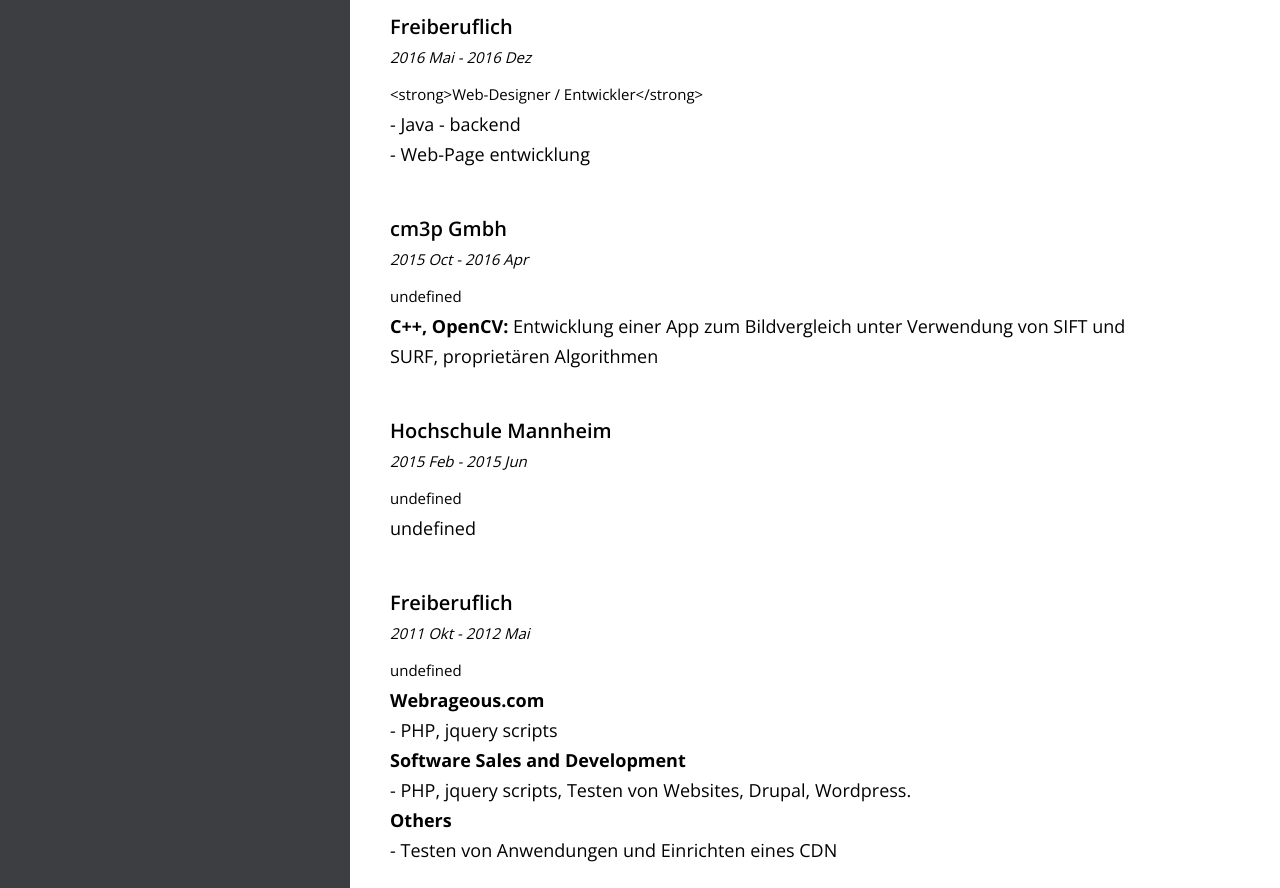
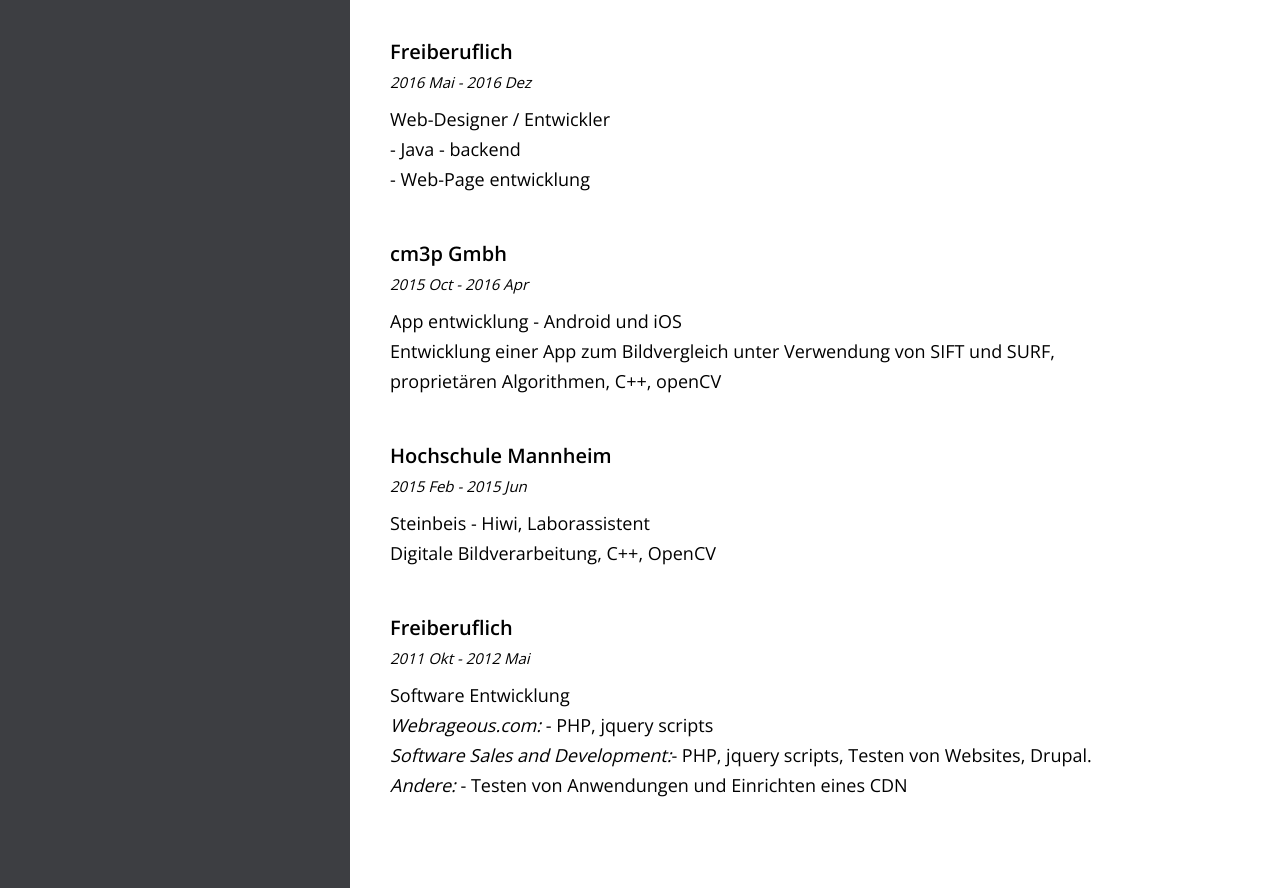
Before and after one commit to alejandropriv/CV, a plain HTML site: page index.html in a window 1280 px wide. Shown: the part 2271-3159 px from the top of the page. Drawn offline with nearby package versions, Linux system fonts and the light colour scheme.

Commit message:
hoja 2 DE

```diff
--- a/css/styles.css
+++ b/css/styles.css
@@ -254,6 +254,21 @@
    margin-bottom: 40px;
    font-weight: 600;
 }
+
+.experience-title {
+  color: #000;
+  text-align: left;
+  font-size: 20px;
+  font-weight: 600;
+}
+
+.sub-title {
+  color: #000;
+  text-align: left;
+  font-size: 18px;
+  font-weight: 400;
+}
+
  .experience .company-wrapper {
    /* width: 190px; */
    float: left;
--- a/index.html
+++ b/index.html
@@ -180,7 +180,7 @@
                           </div>
                        </div>
                     </div>
-                    <div class="divider" style="height: 250px"></div>
+                    <div class="divider" style="height: 225px"></div>
                     <div id="E2">
                        <div class="company-wrapper clearfix">
                           <div id="WETitle2" class="experience-title">Automation Engineer  -  Choucair Testing S.A</div>
@@ -229,6 +229,7 @@
                  </div>
                  <!--Skill experience-->
               </div>
+              <div class="divider" style="height: 50px"></div>
               <div class="clearfix"></div>
               <div class="container">
                  <h3 id="CTitleGeneral" class="experience-title">Contracts </h3>
@@ -240,7 +241,7 @@
                        <!-- THE TIME YOU WORK WITH THE COMPANY  -->
                     </div>
                     <div class="job-wrapper clearfix">
-                       <div id="CSubtitle10" class="experience-title"><strong>Web Designer / Developer</strong></div>
+                       <div id="CSubtitle10" class="sub-title"><strong>Web Designer / Developer</strong></div>
                        <!-- JOB TITLE  -->
                        <div id="CDescription10" class="company-description">
                           - Java - backend<br>
@@ -256,7 +257,7 @@
                        <!-- THE TIME YOU WORK WITH THE COMPANY  -->
                     </div>
                     <div class="job-wrapper clearfix">
-                       <div id="CSubtitle9" class="experience-title"><strong>Master Thesis: Integration from OpenCV in the Smartphone platforms, IPhone, IPad and Android</strong></div>
+                       <div id="CSubtitle9" class="sub-title"><strong>Thesis: Integration from OpenCV in the Smartphone platforms, IPhone, IPad and Android</strong></div>
                        <!-- JOB TITLE  -->
                        <div id="CDescription9" class="company-description">
                           <strong>C++, OpenCV:</strong> Designed an image comparison app using SIFT and SURF  <!-- JOB DESCRIPTION  -->
@@ -271,7 +272,7 @@
                        <!-- THE TIME YOU WORK WITH THE COMPANY  -->
                     </div>
                     <div class="job-wrapper clearfix">
-                       <div id="CSubtitle8" class="experience-title"><strong>Steinbeis - Hiwi, Lab Assistant</strong></div>
+                       <div id="CSubtitle8" class="sub-title"><strong>Steinbeis - Hiwi, Lab Assistant</strong></div>
                        <!-- JOB TITLE  -->
                        <div id="CDescription8" class="company-description">
                           <strong>C++, OpenCV: </strong>Digital image processing.  <!-- JOB DESCRIPTION  -->
@@ -286,7 +287,7 @@
                        <!-- THE TIME YOU WORK WITH THE COMPANY  -->
                     </div>
                     <div class="job-wrapper clearfix">
-                       <div id="CSubtitle7" class="experience-title"><strong>Software Developer</strong></div>
+                       <div id="CSubtitle7" class="sub-title"><strong>Software Developer</strong></div>
                        <!-- JOB TITLE  -->
                        <div id="CDescription7" class="company-description">
                           <strong>Webrageous.com</strong><br>
@@ -298,7 +299,7 @@
                        </div>
                     </div>
                  </div>
-                 <div class="divider" style="height: 200px"></div>
+                 <div class="divider" style="height: 250px"></div>
                  <div id="C6">
                     <div class="company-wrapper clearfix">
                        <div id="CTitle6" class="experience-title">Pontificia Universidad Javeriana</div>
@@ -307,7 +308,7 @@
                        <!-- THE TIME YOU WORK WITH THE COMPANY  -->
                     </div>
                     <div class="job-wrapper clearfix">
-                       <div id="CSubtitle6" class="experience-title"><strong>Web - Development</strong></div>
+                       <div id="CSubtitle6" class="sub-title"><strong>Web - Development</strong></div>
                        <!-- JOB TITLE  -->
                        <div id="CDescription6" class="company-description">
                           - Software tools development for the XI Symposium in Image Processing, <br><span class="spacer2">&nbsp;</span>Signals and Artificial Vision<br>
--- a/js/loadData.js
+++ b/js/loadData.js
@@ -145,32 +145,32 @@
       {
         "CTitle10": "Freiberuflich",
         "CTime10": "2016 Mai - 2016 Dez",
-        "CSubtitle10": "<strong>Web-Designer / Entwickler</strong>",
+        "CSubtitle10": "Web-Designer / Entwickler",
         "CDescription10": "- Java - backend<br> - Web-Page entwicklung<br>"
       },
       {
         "CTitle9": "cm3p Gmbh",
         "CTime9": "2015 Oct - 2016 Apr",
-        "CSubtitle9": "<strong>Master Thesis: Integration von OpenCV in die Smartphone-Plattformen, IPhone, IPad und Android</strong>",
-        "CDescription9": "<strong>C++, OpenCV:</strong> Entwicklung einer App zum Bildvergleich unter Verwendung von SIFT und SURF, proprietären Algorithmen"
+        "CSubtitle9": "App entwicklung - Android und iOS",
+        "CDescription9": "Entwicklung einer App zum Bildvergleich unter Verwendung von SIFT und SURF, proprietären Algorithmen, C++, openCV"
       },
       {
         "CTitle8": "Hochschule Mannheim",
         "CTime8": "2015 Feb - 2015 Jun",
-        "CSubtitle8": "<strong>Steinbeis - Hiwi, Laborassistent</strong>",
-        "CDescription": "<strong>C++, OpenCV: </strong>Digitale Bildverarbeitung."
+        "CSubtitle8": "Steinbeis - Hiwi, Laborassistent",
+        "CDescription8": "Digitale Bildverarbeitung, C++, OpenCV"
       },
       {
         "CTitle7": "Freiberuflich",
         "CTime7": "2011 Okt - 2012 Mai",
-        "CSubtitle7": "<strong>Software Entwicklung</strong>",
-        "CDescription7": "<strong>Webrageous.com</strong><br>- PHP, jquery scripts<br><strong>Software Sales and Development</strong><br>- PHP, jquery scripts, Testen von Websites, Drupal, Wordpress.<br><strong>Others</strong><br>- Testen von Anwendungen und Einrichten eines CDN"
+        "CSubtitle7": "Software Entwicklung",
+        "CDescription7": "<i>Webrageous.com:</i> - PHP, jquery scripts<br><i>Software Sales and Development:</i>- PHP, jquery scripts, Testen von Websites, Drupal.<br><i>Andere:</i> - Testen von Anwendungen und Einrichten eines CDN"
       },
       {
         "CTitle6": "Pontificia Universidad Javeriana",
         "CTime6": "2006 Jun - 2006 Oct",
-        "CSubtitle6": "<strong>Web - Entwicklung</strong>",
-        "CDescription6": "- Entwicklung von Software-Tools für das XI Symposium in Image Processing, Signals and Artificial Vision<br> - Web Programming in PHP and MYSQL, Openconf"
+        "CSubtitle6": "Web - Entwicklung",
+        "CDescription6": "- Entwicklung von Software-Tools für das XI Symposium in Image Processing, <br><span class='spacer1'>&nbsp;</span> Signals und Artificial Vision<br> - Web Programming in PHP and MYSQL, Openconf"
       }
     ],
 
@@ -320,31 +320,31 @@
 
   document.querySelector("#CTitle10").innerText = data.C[0].CTitle10
   document.querySelector("#CTime10").innerText = data.C[0].CTime10
-  document.querySelector("#CSubtitle10").innerText = data.C[0].CSubtitle10
+  document.querySelector("#CSubtitle10").innerHTML = data.C[0].CSubtitle10
   document.querySelector("#CDescription10").innerHTML = data.C[0].CDescription10
 
 
   document.querySelector("#CTitle9").innerText = data.C[1].CTitle9
   document.querySelector("#CTime9").innerText = data.C[1].CTime9
-  document.querySelector("#CSubtitle9").innerText = data.C[0].CSubtitle9
+  document.querySelector("#CSubtitle9").innerHTML = data.C[1].CSubtitle9
   document.querySelector("#CDescription9").innerHTML = data.C[1].CDescription9
 
 
   document.querySelector("#CTitle8").innerText = data.C[2].CTitle8
   document.querySelector("#CTime8").innerText = data.C[2].CTime8
-  document.querySelector("#CSubtitle8").innerText = data.C[0].CSubtitle8
+  document.querySelector("#CSubtitle8").innerHTML = data.C[2].CSubtitle8
   document.querySelector("#CDescription8").innerHTML = data.C[2].CDescription8
 
 
   document.querySelector("#CTitle7").innerText = data.C[3].CTitle7
   document.querySelector("#CTime7").innerText = data.C[3].CTime7
-  document.querySelector("#CSubtitle7").innerText = data.C[0].CSubtitle7
+  document.querySelector("#CSubtitle7").innerHTML = data.C[3].CSubtitle7
   document.querySelector("#CDescription7").innerHTML = data.C[3].CDescription7
 
 
   document.querySelector("#CTitle6").innerText = data.C[4].CTitle6
   document.querySelector("#CTime6").innerText = data.C[4].CTime6
-  document.querySelector("#CSubtitle6").innerText = data.C[0].CSubtitle6
+  document.querySelector("#CSubtitle6").innerHTML = data.C[4].CSubtitle6
   document.querySelector("#CDescription6").innerHTML = data.C[4].CDescription6
 
 
```
